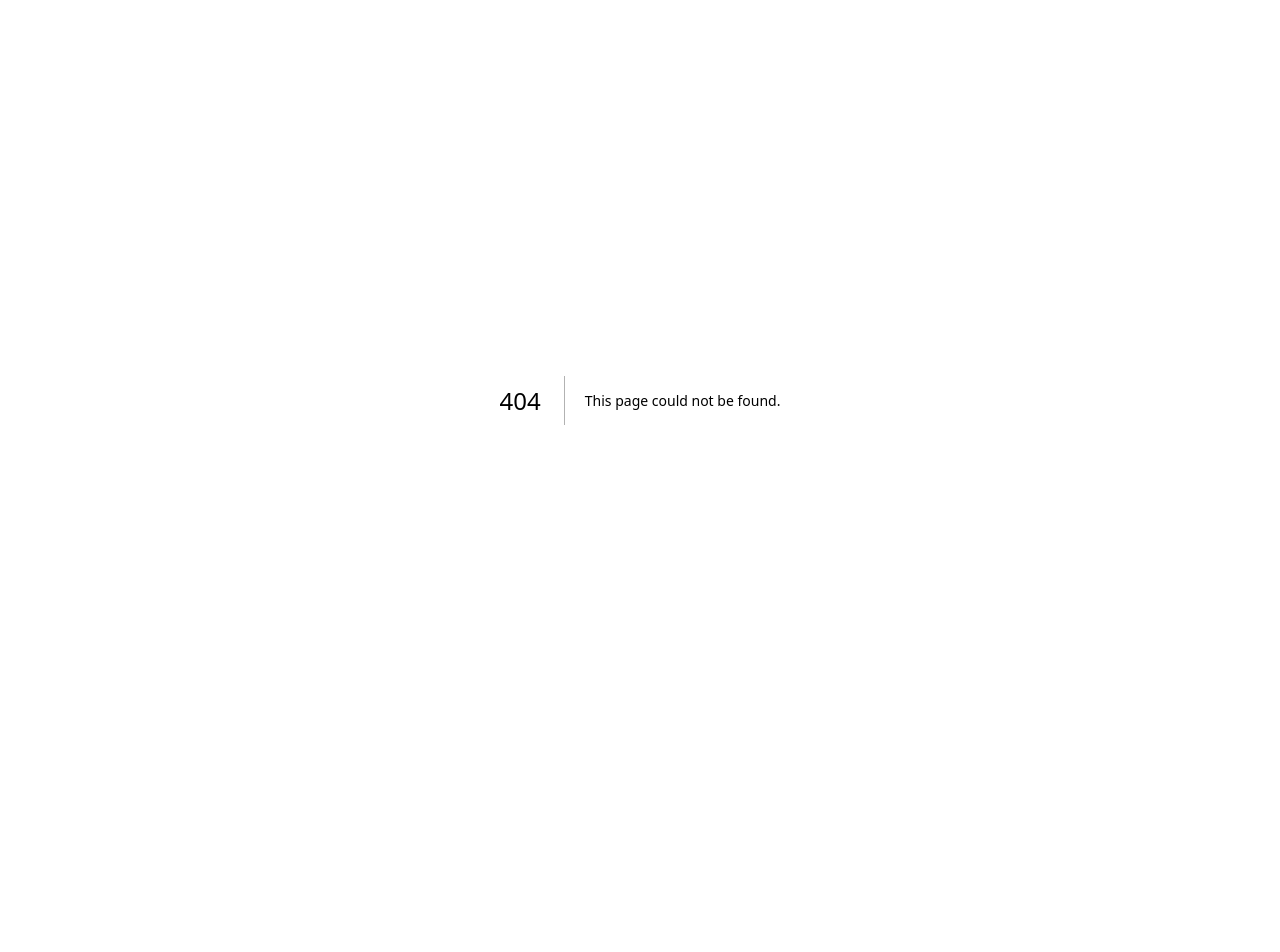
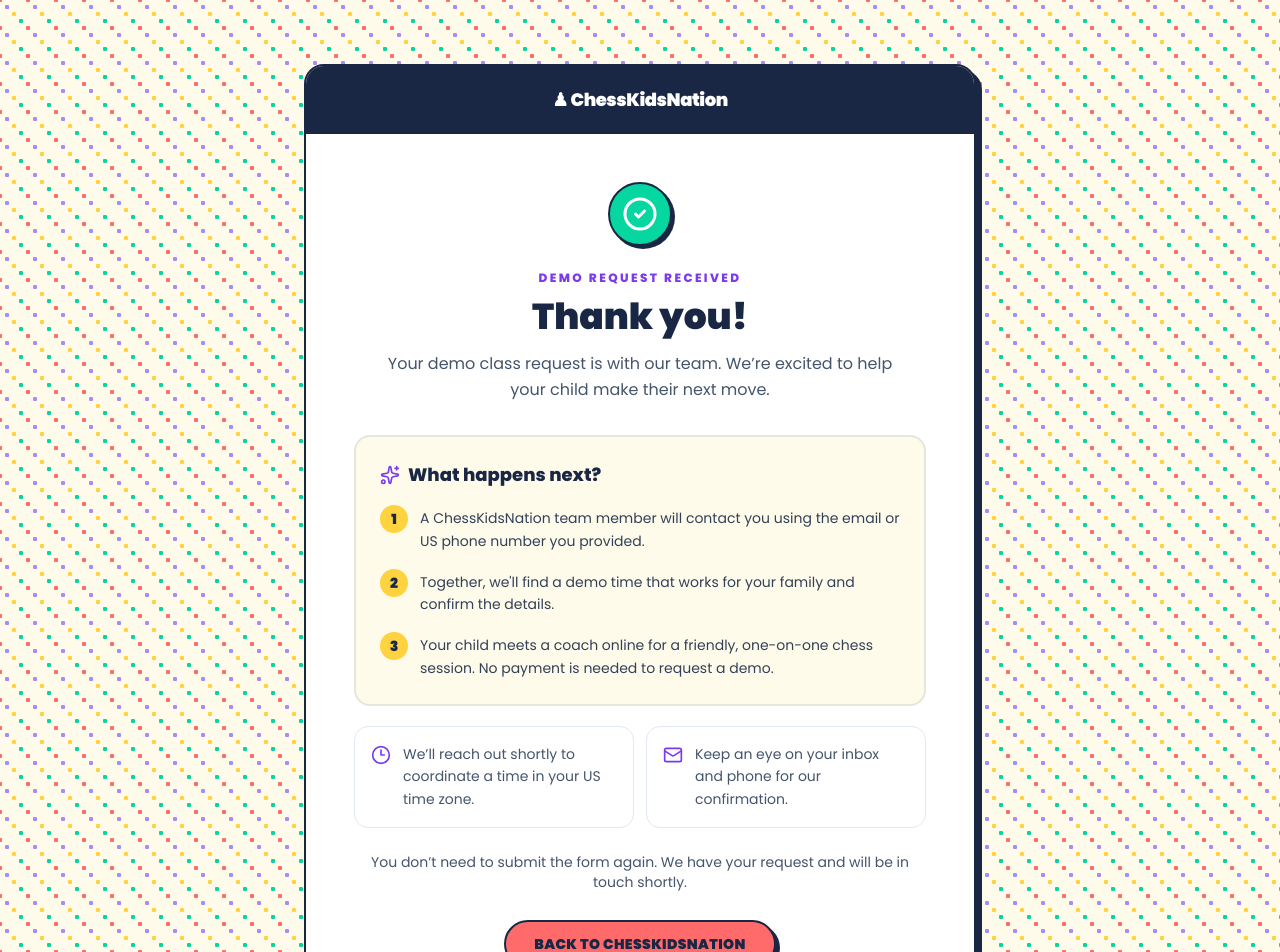
Before and after one commit to nomiris-growth/chesskidsnation, a Next.js app: page /thank-you in a window 1280 px wide. Before the commit this address had no page. Shown: the top 952 px of the page. Before the commit the page ends 800 px from the top, so only its background shows below. Built offline with nearby package versions, Linux system fonts and the light colour scheme.

Commit message:
Add demo booking thank-you page

```diff
--- /dev/null
+++ b/src/app/thank-you/page.tsx
@@ -0,0 +1,81 @@
+import type { Metadata } from "next";
+import Link from "next/link";
+import { CheckCircle2, Clock3, Mail, Sparkles } from "lucide-react";
+
+export const metadata: Metadata = {
+  title: "Thank You for Booking a Demo | ChessKidsNation",
+  description:
+    "Your ChessKidsNation demo request is in. See what happens next and how our team will confirm your child's session.",
+  robots: { index: false, follow: false },
+};
+
+export default function ThankYouPage() {
+  return (
+    <main className="kid-confetti flex min-h-screen items-center justify-center bg-[#FFFBEB] px-4 py-10 sm:py-16">
+      <div className="kid-card w-full max-w-2xl overflow-hidden">
+        <div className="bg-[#1A2744] px-6 py-5 text-center text-white sm:px-10">
+          <Link href="/" className="text-lg font-black tracking-tight" aria-label="ChessKidsNation home">
+            ♟ ChessKidsNation
+          </Link>
+        </div>
+
+        <div className="px-6 py-9 sm:px-12 sm:py-12">
+          <div className="mx-auto flex h-16 w-16 items-center justify-center rounded-full border-2 border-[#1A2744] bg-[#06D6A0] shadow-[3px_3px_0_#1A2744]">
+            <CheckCircle2 className="h-9 w-9 text-white" aria-hidden="true" />
+          </div>
+
+          <p className="mt-6 text-center text-xs font-extrabold uppercase tracking-[0.2em] text-[#7C3AED]">
+            Demo request received
+          </p>
+          <h1 className="mt-2 text-center text-3xl font-black leading-tight text-[#1A2744] sm:text-4xl">
+            Thank you!
+          </h1>
+          <p className="mx-auto mt-3 max-w-lg text-center text-base leading-relaxed text-slate-600">
+            Your demo class request is with our team. We’re excited to help your child make their next move.
+          </p>
+
+          <section className="mt-8 rounded-2xl border-2 border-[#1A2744]/10 bg-[#FFFBEB] p-5 sm:p-6" aria-labelledby="next-heading">
+            <h2 id="next-heading" className="flex items-center gap-2 text-lg font-extrabold text-[#1A2744]">
+              <Sparkles className="h-5 w-5 text-[#7C3AED]" aria-hidden="true" /> What happens next?
+            </h2>
+            <ol className="mt-4 space-y-4">
+              <li className="flex gap-3">
+                <span className="flex h-7 w-7 shrink-0 items-center justify-center rounded-full bg-[#FFD23F] text-sm font-black text-[#1A2744]">1</span>
+                <p className="pt-0.5 text-sm leading-relaxed text-slate-700">A ChessKidsNation team member will contact you using the email or US phone number you provided.</p>
+              </li>
+              <li className="flex gap-3">
+                <span className="flex h-7 w-7 shrink-0 items-center justify-center rounded-full bg-[#FFD23F] text-sm font-black text-[#1A2744]">2</span>
+                <p className="pt-0.5 text-sm leading-relaxed text-slate-700">Together, we'll find a demo time that works for your family and confirm the details.</p>
+              </li>
+              <li className="flex gap-3">
+                <span className="flex h-7 w-7 shrink-0 items-center justify-center rounded-full bg-[#FFD23F] text-sm font-black text-[#1A2744]">3</span>
+                <p className="pt-0.5 text-sm leading-relaxed text-slate-700">Your child meets a coach online for a friendly, one-on-one chess session. No payment is needed to request a demo.</p>
+              </li>
+            </ol>
+          </section>
+
+          <div className="mt-5 grid gap-3 sm:grid-cols-2">
+            <div className="flex items-start gap-3 rounded-xl border border-slate-200 bg-white p-4">
+              <Clock3 className="mt-0.5 h-5 w-5 shrink-0 text-[#7C3AED]" aria-hidden="true" />
+              <p className="text-sm leading-relaxed text-slate-600">We’ll reach out shortly to coordinate a time in your US time zone.</p>
+            </div>
+            <div className="flex items-start gap-3 rounded-xl border border-slate-200 bg-white p-4">
+              <Mail className="mt-0.5 h-5 w-5 shrink-0 text-[#7C3AED]" aria-hidden="true" />
+              <p className="text-sm leading-relaxed text-slate-600">Keep an eye on your inbox and phone for our confirmation.</p>
+            </div>
+          </div>
+
+          <p className="mt-6 text-center text-sm text-slate-600">
+            You don’t need to submit the form again. We have your request and will be in touch shortly.
+          </p>
+
+          <div className="mt-7 text-center">
+            <Link href="/" className="kid-cta-btn inline-flex min-h-12 items-center justify-center rounded-full px-7 py-3 text-sm font-black uppercase tracking-wide">
+              Back to ChessKidsNation
+            </Link>
+          </div>
+        </div>
+      </div>
+    </main>
+  );
+}
--- a/src/components/landing/demo-form.tsx
+++ b/src/components/landing/demo-form.tsx
@@ -69,6 +69,10 @@
   const onSubmit = async (e: React.FormEvent) => {
     e.preventDefault();
     if (!validate()) return;
+
+    // Open the confirmation tab during the user gesture so browsers don't
+    // treat it as an unsolicited popup after the webhook request completes.
+    const confirmationTab = window.open("about:blank", "_blank");
     setSubmitting(true);
     setSubmitError(null);
 
@@ -121,7 +125,14 @@
         });
       }
       setSubmitted(true);
+      const thankYouUrl = new URL("/thank-you", window.location.origin);
+      if (confirmationTab) {
+        confirmationTab.location.replace(thankYouUrl.toString());
+      } else {
+        window.open(thankYouUrl.toString(), "_blank", "noopener,noreferrer");
+      }
     } catch (err) {
+      confirmationTab?.close();
       console.error(err);
       setSubmitError("Something went wrong. Please try again or WhatsApp us.");
     } finally {
```
